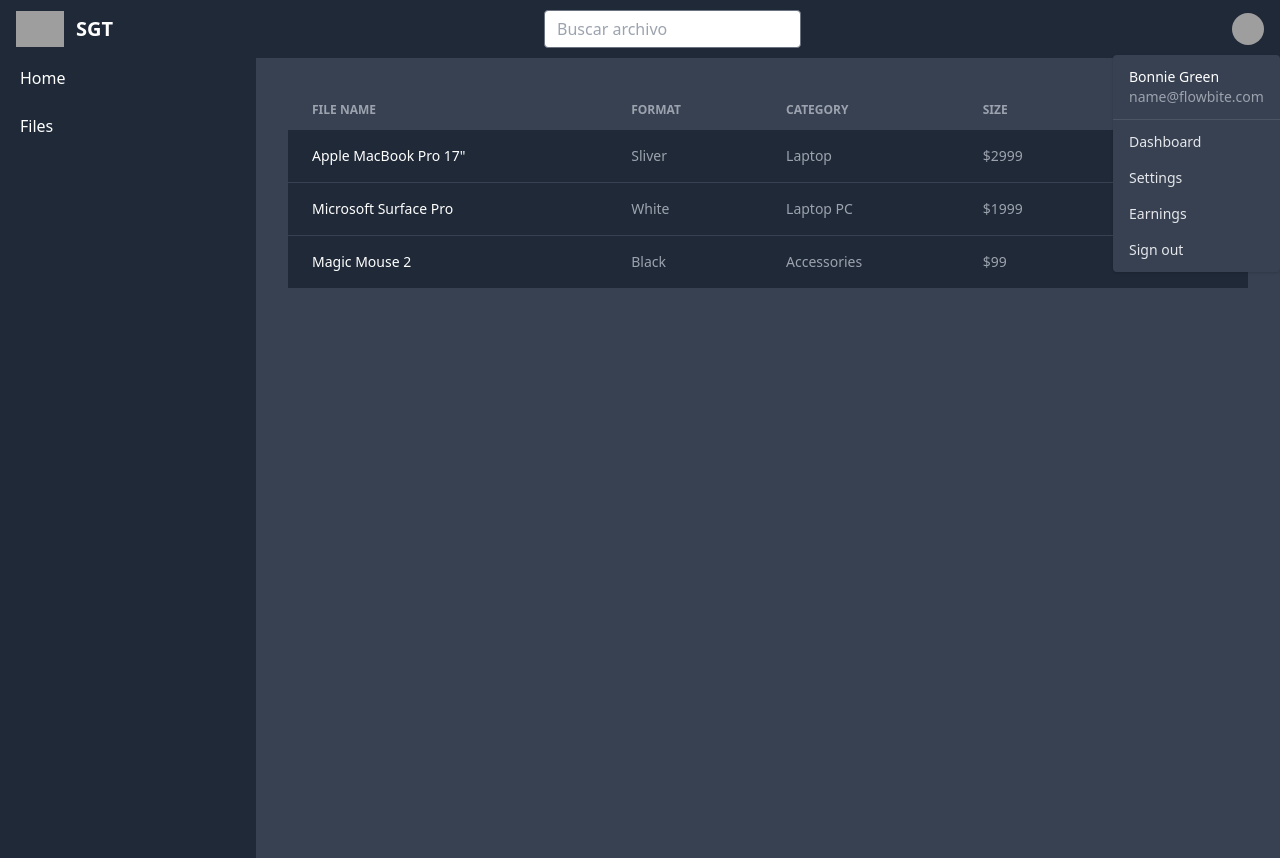
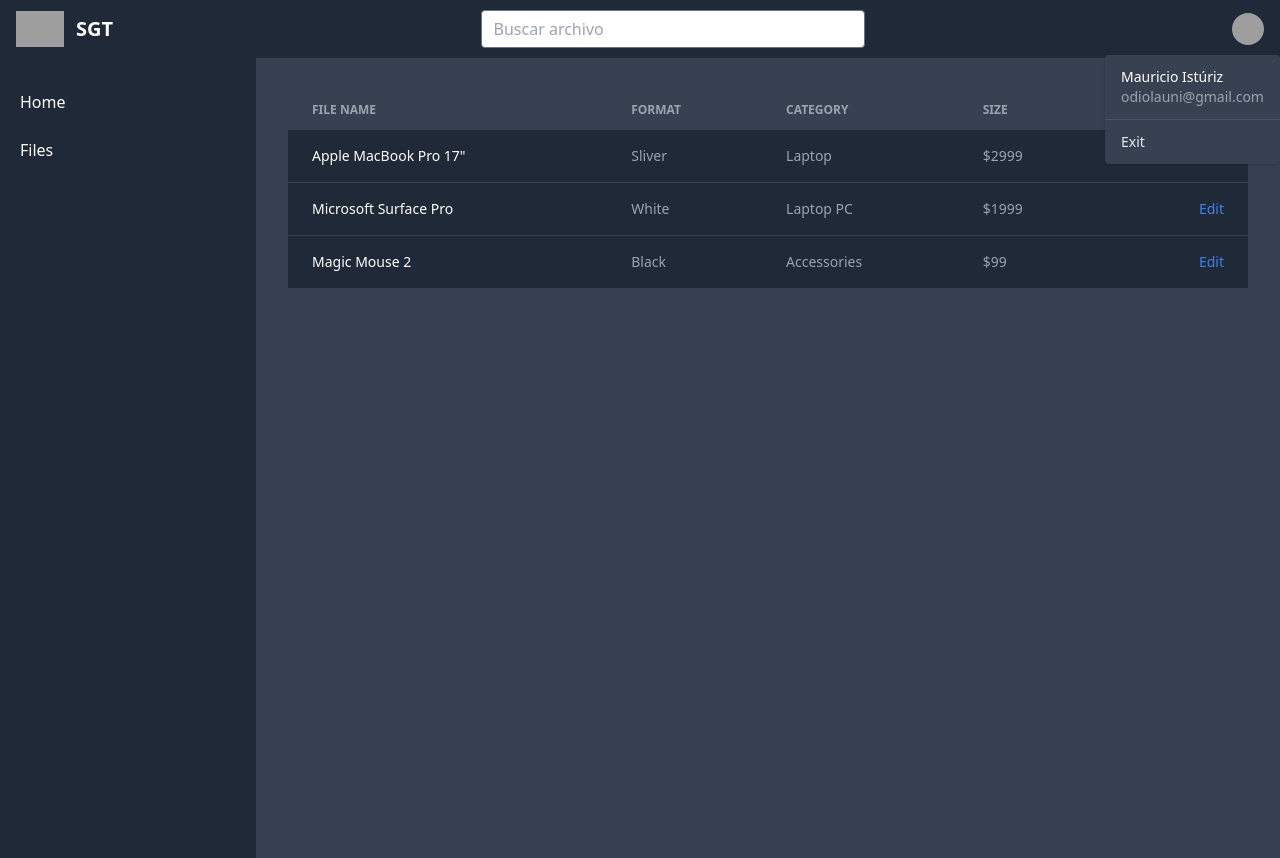
Before and after one commit to isturiz/gestor, a PHP site: page / in a window 1280 px wide, after a click on "Open user menu". Run offline with PHP 8.4, Linux system fonts and the light colour scheme; some libraries are stand-ins or nearby versions; grey boxes are pictures that could not be loaded.

Commit message:
fix padding aside bar

```diff
--- a/view/header/aside.php
+++ b/view/header/aside.php
@@ -1,14 +1,14 @@
 <aside class="w-64">
-    <div class="overflow-y-auto bg-gray-800 h-screen">
+    <div class="overflow-y-auto bg-gray-800 h-screen pt-6">
 
     <ul class="space-y-2">
       <li>
-        <a href="#" class="flex items-center p-2 text-base font-normal rounded-lg text-white hover:bg-gray-700">
+        <a href="#" class="flex items-center p-2 text-base font-normal text-white hover:bg-gray-700">
           <span class="ml-3">Home</span>
         </a>
       </li>
       <li>
-        <a href="#" class="flex items-center p-2 text-base font-normal rounded-lg text-white hover:bg-gray-700">
+        <a href="#" class="flex items-center p-2 text-base font-normal text-white hover:bg-gray-700">
           <span class="flex-1 ml-3 whitespace-nowrap">Files</span>
         </a>
       </li>
--- a/view/header/header.php
+++ b/view/header/header.php
@@ -1,16 +1,17 @@
 <header class="">
     <nav class="bg-gray-800 border-gray-200 px-4 py-2.5">
       <div class="flex flex-initial justify-between items-center mx-auto max-w-screen-xl">
-        <a href="https://flowbite.com" class="flex items-center">
+        <a href="" class="flex items-center">
           <img src="https://flowbite.com/docs/images/logo.svg" class="mr-3 h-6 sm:h-9" alt="Flowbite Logo" />
           <span class="self-center text-xl font-semibold whitespace-nowrap text-white">SGT</span>
         </a>
 
         <!-- buscador -->
         <div class="">
-          <input type="search" class="px-3 py-1.5 text-base font-normal text-gray-700 bg-white border border-solid rounded transition ease-in-out m-0 focus:text-gray-700 focus:bg-white focus:border-blue-600 focus:outline-none" placeholder="Buscar archivo" />
+          <input type="search" class="px-3 py-1.5 text-base w-96 font-normal text-gray-700 bg-white border border-solid rounded transition ease-in-out m-0 focus:text-gray-700 focus:bg-white focus:border-blue-600 focus:outline-none" placeholder="Buscar archivo" />
         </div>
 
+        <!-- User menu -->
         <div class="">
           <div class="flex items-center md:order-2">
             <button type="button" class="flex mr-3 text-sm bg-gray-800 rounded-full md:mr-0 focus:ring-4 focus:ring-gray-600" id="user-menu-button" aria-expanded="false" data-dropdown-toggle="user-dropdown" data-dropdown-placement="bottom">
@@ -25,21 +26,12 @@
                   transform: translate3d(0px, 10.4px, 0px);
                 ">
               <div class="py-3 px-4">
-                <span class="block text-sm text-white">Bonnie Green</span>
-                <span class="block text-sm font-medium text-gray-400 truncate">name@flowbite.com</span>
+                <span class="block text-sm text-white">Mauricio Istúriz</span>
+                <span class="block text-sm font-medium text-gray-400 truncate">odiolauni@gmail.com</span>
               </div>
               <ul class="py-1" aria-labelledby="user-menu-button">
                 <li>
-                  <a href="#" class="block py-2 px-4 text-sm text-gray-200 hover:bg-gray-600 hover:text-white">Dashboard</a>
-                </li>
-                <li>
-                  <a href="#" class="block py-2 px-4 text-sm text-gray-200 hover:bg-gray-600 hover:text-white">Settings</a>
-                </li>
-                <li>
-                  <a href="#" class="block py-2 px-4 text-sm text-gray-200 hover:bg-gray-600 hover:text-white">Earnings</a>
-                </li>
-                <li>
-                  <a href="#" class="block py-2 px-4 text-sm text-gray-200 hover:bg-gray-600 hover:text-white">Sign out</a>
+                  <a href="#" class="block py-2 px-4 text-sm text-gray-200 hover:bg-gray-600 hover:text-white">Exit</a>
                 </li>
               </ul>
             </div>
```
